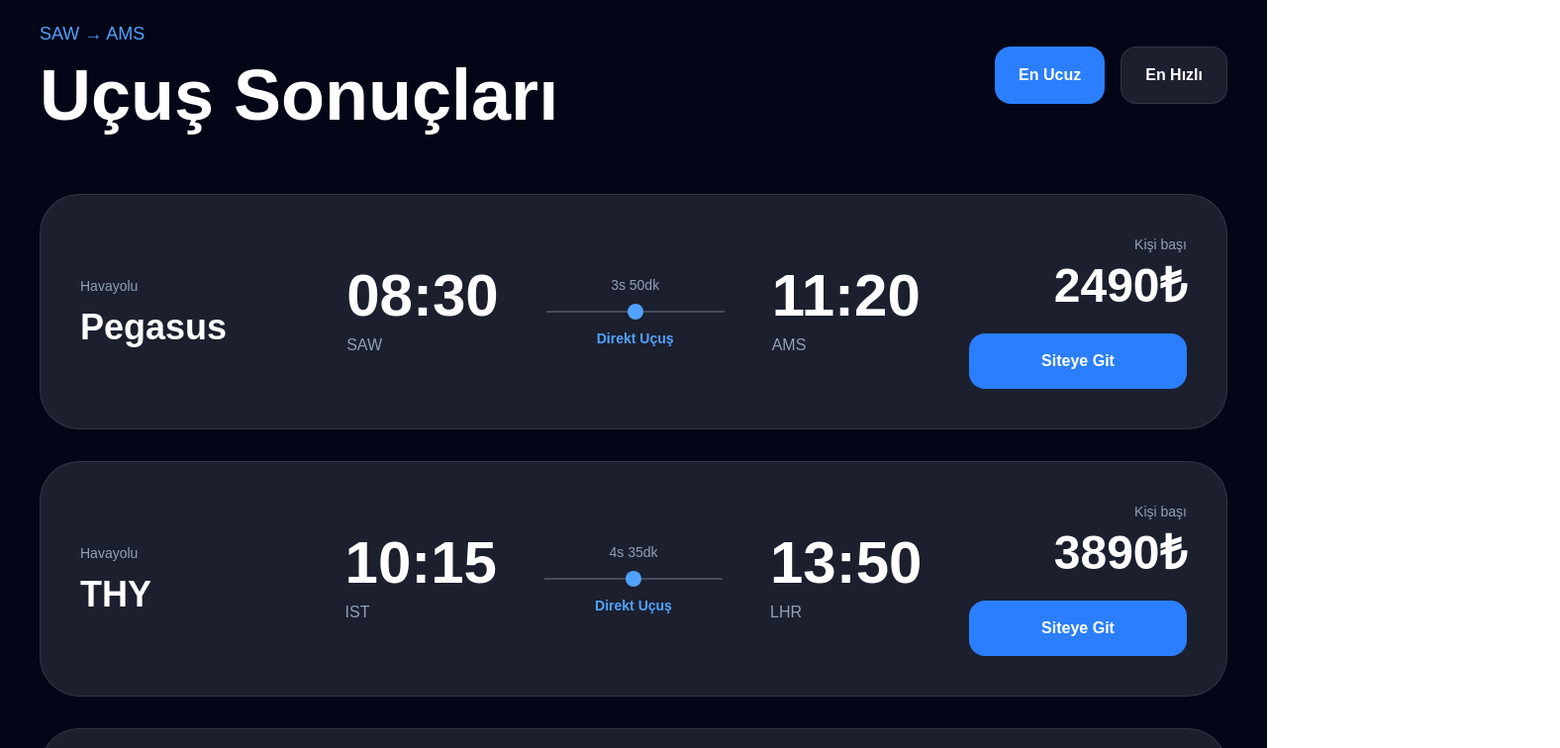
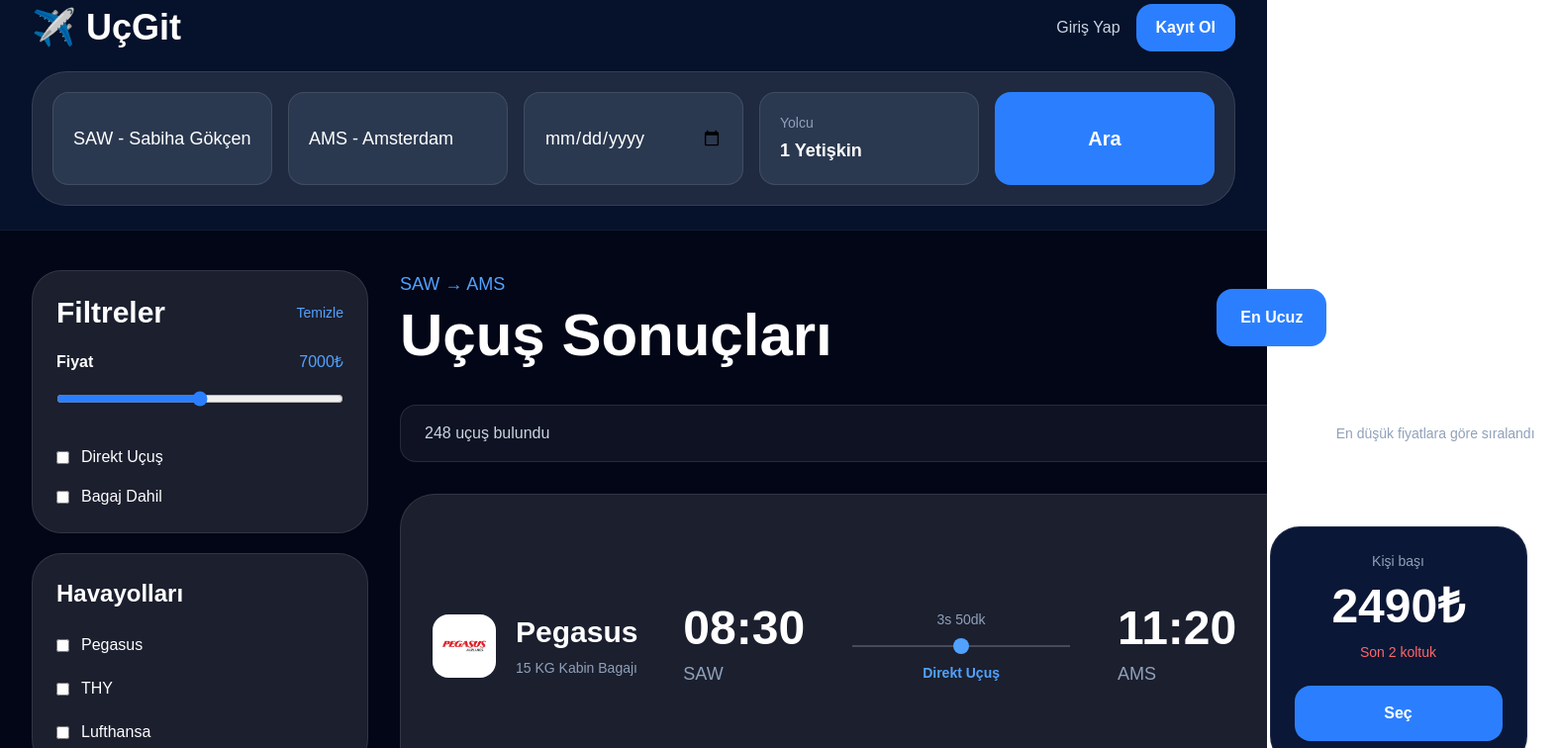
Before and after one commit to melihizzet/flight-platform, a Next.js app: page /flights in a window 1280 px wide. Shown: the part 20-776 px from the top of the page at 99% size, 1576 px wide, since content can reach past the window. Built offline with nearby package versions, Linux system fonts and the light colour scheme.

Commit message:
premium ota flights page

```diff
--- a/app/flights/page.tsx
+++ b/app/flights/page.tsx
@@ -3,41 +3,265 @@ export default function FlightsPage() {
   const flights = [
     {
       airline: "Pegasus",
+      logo: "/airlines/pegasus.png",
       departure: "08:30",
       arrival: "11:20",
       from: "SAW",
       to: "AMS",
       duration: "3s 50dk",
       price: "2490₺",
+      baggage: "15 KG Kabin Bagajı",
     },
 
     {
       airline: "THY",
+      logo: "/airlines/thy.png",
       departure: "10:15",
       arrival: "13:50",
       from: "IST",
       to: "LHR",
       duration: "4s 35dk",
       price: "3890₺",
+      baggage: "20 KG Bagaj Dahil",
     },
 
     {
       airline: "Lufthansa",
+      logo: "/airlines/lufthansa.png",
       departure: "07:10",
       arrival: "11:40",
       from: "IST",
       to: "CDG",
       duration: "5s 30dk",
       price: "2990₺",
+      baggage: "8 KG Kabin Bagajı",
     },
   ];
 
   return (
-    <main className="min-h-screen bg-[#020617] text-white p-10">
+    <main className="min-h-screen bg-[#020617] text-white">
 
-      <div className="max-w-[1400px] mx-auto">
+      {/* TOP SEARCH BAR */}
+      <section className="border-b border-white/5 bg-[#06112b] sticky top-0 z-50 backdrop-blur-xl">
 
-        <div className="flex items-center justify-between mb-16">
+        <div className="max-w-[1800px] mx-auto px-8 py-6">
+
+          <div className="flex items-center justify-between mb-5">
+
+            <a
+              href="/"
+              className="text-4xl font-black flex items-center gap-3"
+            >
+              ✈️ UçGit
+            </a>
+
+            <div className="flex items-center gap-4">
+
+              <button className="text-slate-300 hover:text-white">
+                Giriş Yap
+              </button>
+
+              <button className="bg-blue-500 hover:bg-blue-600 px-5 py-3 rounded-2xl font-bold transition">
+                Kayıt Ol
+              </button>
+
+            </div>
+
+          </div>
+
+          {/* SEARCH FORM */}
+          <div className="bg-white/10 border border-white/10 rounded-[35px] p-5">
+
+            <div className="grid lg:grid-cols-5 gap-4">
+
+              <input
+                defaultValue="SAW - Sabiha Gökçen"
+                className="bg-slate-700/70 border border-white/10 rounded-2xl px-5 py-5 text-lg outline-none"
+              />
+
+              <input
+                defaultValue="AMS - Amsterdam"
+                className="bg-slate-700/70 border border-white/10 rounded-2xl px-5 py-5 text-lg outline-none"
+              />
+
+              <input
+                type="date"
+                className="bg-slate-700/70 border border-white/10 rounded-2xl px-5 py-5 text-lg outline-none"
+              />
+
+              <div className="bg-slate-700/70 border border-white/10 rounded-2xl px-5 py-5">
+
+                <p className="text-sm text-slate-400">
+                  Yolcu
+                </p>
+
+                <p className="text-lg font-bold mt-1">
+                  1 Yetişkin
+                </p>
+
+              </div>
+
+              <button className="bg-blue-500 hover:bg-blue-600 transition rounded-2xl font-black text-xl">
+                Ara
+              </button>
+
+            </div>
+
+          </div>
+
+        </div>
+
+      </section>
+
+      {/* CONTENT */}
+      <section className="max-w-[1800px] mx-auto px-8 py-10">
+
+        <div className="grid lg:grid-cols-[340px_1fr] gap-8">
+
+          {/* FILTERS */}
+          <aside className="space-y-5 sticky top-[170px] h-fit">
+
+            {/* FILTER HEADER */}
+            <div className="bg-white/10 border border-white/10 rounded-[30px] p-6">
+
+              <div className="flex items-center justify-between mb-5">
+
+                <h2 className="text-3xl font-black">
+                  Filtreler
+                </h2>
+
+                <button className="text-blue-400 text-sm">
+                  Temizle
+                </button>
+
+              </div>
+
+              {/* PRICE */}
+              <div className="mb-8">
+
+                <div className="flex items-center justify-between mb-4">
+
+                  <p className="font-bold">
+                    Fiyat
+                  </p>
+
+                  <p className="text-blue-400">
+                    7000₺
+                  </p>
+
+                </div>
+
+                <input
+                  type="range"
+                  className="w-full accent-blue-500"
+                />
+
+              </div>
+
+              {/* CHECKBOX */}
+              <div className="space-y-4">
+
+                <label className="flex items-center gap-3">
+
+                  <input type="checkbox" />
+
+                  Direkt Uçuş
+
+                </label>
+
+                <label className="flex items-center gap-3">
+
+                  <input type="checkbox" />
+
+                  Bagaj Dahil
+
+                </label>
+
+              </div>
+
+            </div>
+
+            {/* AIRLINES */}
+            <div className="bg-white/10 border border-white/10 rounded-[30px] p-6">
+
+              <h3 className="text-2xl font-black mb-6">
+                Havayolları
+              </h3>
+
+              <div className="space-y-5">
+
+                <label className="flex items-center gap-3">
+
+                  <input type="checkbox" />
+
+                  Pegasus
+
+                </label>
+
+                <label className="flex items-center gap-3">
+
+                  <input type="checkbox" />
+
+                  THY
+
+                </label>
+
+                <label className="flex items-center gap-3">
+
+                  <input type="checkbox" />
+
+                  Lufthansa
+
+                </label>
+
+              </div>
+
+            </div>
+
+            {/* HOURS */}
+            <div className="bg-white/10 border border-white/10 rounded-[30px] p-6">
+
+              <h3 className="text-2xl font-black mb-6">
+                Kalkış Saati
+              </h3>
+
+              <div className="space-y-4">
+
+                <label className="flex items-center gap-3">
+
+                  <input type="checkbox" />
+
+                  Sabah
+
+                </label>
+
+                <label className="flex items-center gap-3">
+
+                  <input type="checkbox" />
+
+                  Öğlen
+
+                </label>
+
+                <label className="flex items-center gap-3">
+
+                  <input type="checkbox" />
+
+                  Akşam
+
+                </label>
+
+              </div>
+
+            </div>
+
+          </aside>
+
+          {/* RESULTS */}
+          <div>
+
+            {/* TOP */}
+            <div className="flex items-center justify-between mb-10">
 
               <div>
 
@@ -45,7 +269,7 @@ export default function FlightsPage() {
                   SAW → AMS
                 </p>
 
-            <h1 className="text-7xl font-black mt-3">
+                <h1 className="text-6xl font-black mt-2">
                   Uçuş Sonuçları
                 </h1>
 
@@ -61,50 +285,80 @@ export default function FlightsPage() {
                   En Hızlı
                 </button>
 
+                <button className="bg-white/10 border border-white/10 px-6 py-4 rounded-2xl font-bold">
+                  Direkt
+                </button>
+
               </div>
 
             </div>
 
-        <div className="space-y-8">
+            {/* RESULT COUNT */}
+            <div className="bg-white/5 border border-white/10 rounded-2xl px-6 py-4 mb-8 flex items-center justify-between">
+
+              <p className="text-slate-300">
+                248 uçuş bulundu
+              </p>
+
+              <p className="text-slate-400 text-sm">
+                En düşük fiyatlara göre sıralandı
+              </p>
+
+            </div>
+
+            {/* FLIGHT CARDS */}
+            <div className="space-y-6">
 
               {flights.map((flight, index) => (
 
                 <div
                   key={index}
-              className="bg-white/10 border border-white/10 rounded-[40px] p-10"
+                  className="bg-white/10 border border-white/10 rounded-[35px] p-8 hover:border-blue-400/30 transition"
                 >
 
-              <div className="flex items-center justify-between">
+                  <div className="grid lg:grid-cols-[220px_1fr_260px] gap-8 items-center">
 
                     {/* AIRLINE */}
-                <div className="w-[220px]">
+                    <div className="flex items-center gap-5">
 
-                  <p className="text-slate-400 text-sm">
-                    Havayolu
+                      <img
+                        src={flight.logo}
+                        alt={flight.airline}
+                        className="w-16 h-16 bg-white rounded-2xl p-2 object-contain"
+                      />
+
+                      <div>
+
+                        <h2 className="text-3xl font-black">
+                          {flight.airline}
+                        </h2>
+
+                        <p className="text-slate-400 text-sm mt-2">
+                          {flight.baggage}
                         </p>
 
-                  <h2 className="text-4xl font-black mt-3">
-                    {flight.airline}
-                  </h2>
+                      </div>
 
                     </div>
 
                     {/* TIMES */}
-                <div className="flex items-center gap-12">
+                    <div className="flex items-center justify-center gap-12">
 
+                      {/* DEPARTURE */}
                       <div>
 
-                    <p className="text-6xl font-black">
+                        <p className="text-5xl font-black">
                           {flight.departure}
                         </p>
 
-                    <p className="text-slate-400 mt-2">
+                        <p className="text-slate-400 mt-2 text-lg">
                           {flight.from}
                         </p>
 
                       </div>
 
-                  <div className="text-center min-w-[180px]">
+                      {/* DURATION */}
+                      <div className="text-center min-w-[220px]">
 
                         <p className="text-slate-400 text-sm">
                           {flight.duration}
@@ -122,13 +376,14 @@ export default function FlightsPage() {
 
                       </div>
 
+                      {/* ARRIVAL */}
                       <div>
 
-                    <p className="text-6xl font-black">
+                        <p className="text-5xl font-black">
                           {flight.arrival}
                         </p>
 
-                    <p className="text-slate-400 mt-2">
+                        <p className="text-slate-400 mt-2 text-lg">
                           {flight.to}
                         </p>
 
@@ -137,18 +392,22 @@ export default function FlightsPage() {
                     </div>
 
                     {/* PRICE */}
-                <div className="text-right w-[220px]">
+                    <div className="bg-[#0b1736] border border-white/10 rounded-[30px] p-6 text-center">
 
                       <p className="text-slate-400 text-sm">
                         Kişi başı
                       </p>
 
-                  <h3 className="text-5xl font-black mt-2">
+                      <h3 className="text-5xl font-black mt-3">
                         {flight.price}
                       </h3>
 
+                      <p className="text-red-400 text-sm mt-3">
+                        Son 2 koltuk
+                      </p>
+
                       <button className="bg-blue-500 hover:bg-blue-600 transition px-8 py-4 rounded-2xl mt-6 font-bold w-full">
-                    Siteye Git
+                        Seç
                       </button>
 
                     </div>
@@ -163,6 +422,10 @@ export default function FlightsPage() {
 
           </div>
 
+        </div>
+
+      </section>
+
     </main>
   );
 }
```
Lines whose indentation alone changed are shown as unchanged.
